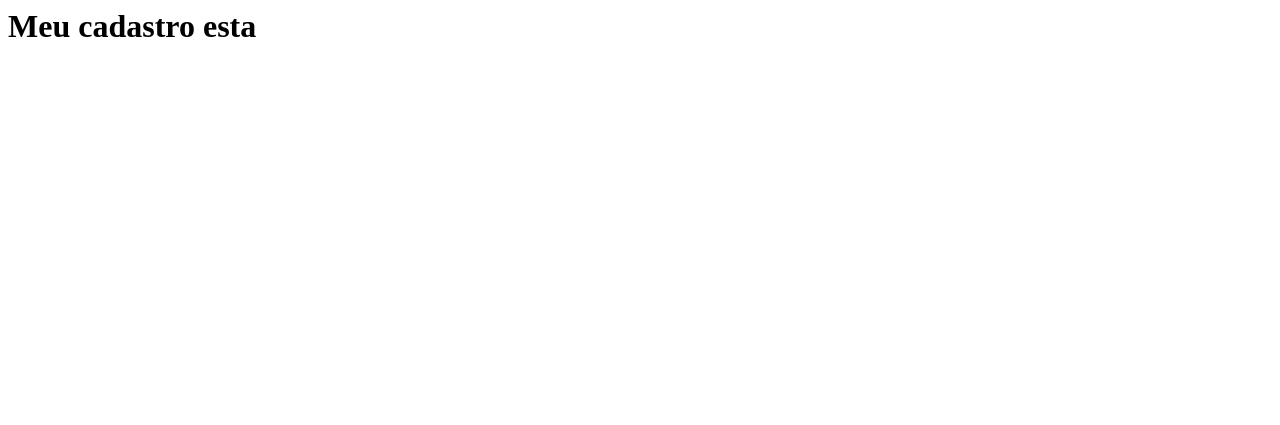
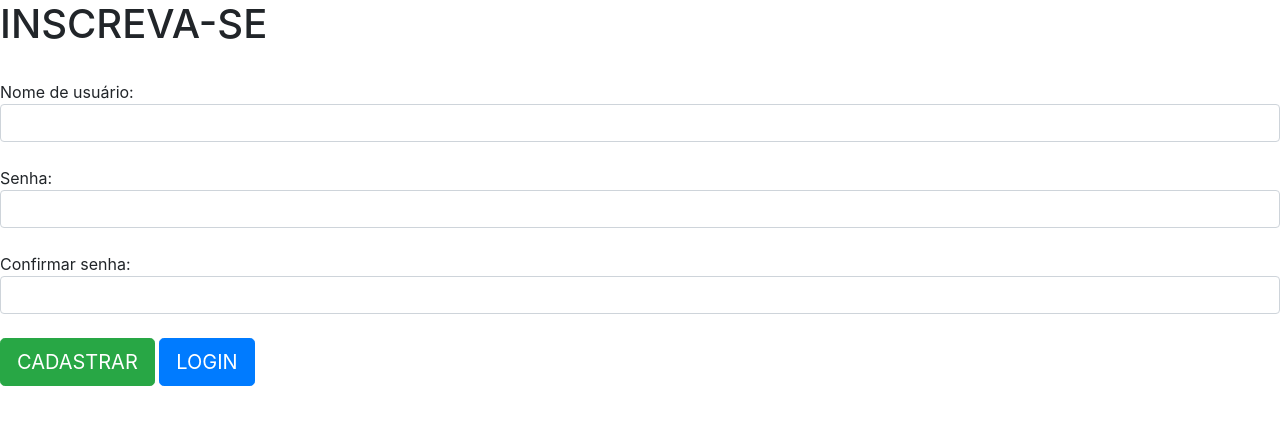
Before and after one commit to d4u0ul/PW3.0, a Django app: page /auth/cadastro/ in a window 1280 px wide. Shown: the top 425 px of the page. Run offline with Django 4.2, Linux system fonts and the light colour scheme.

Commit message:
desenvolvimento de autenticacao/templates/cadastro.html e anotações relativas

```diff
--- a/autenticacao/templates/cadastro.html
+++ b/autenticacao/templates/cadastro.html
@@ -1,8 +1,26 @@
-<head>
-    <h1>
-        Meu cadastro esta
-    </h1>
-</head>
-<body>
+{% extends 'base.html' %}
+{% load static %}
 
-</body>
+{% block 'head' %}
+<link rel="stylesheet" href="{% static 'autenticacao/css/cadastro.css' %}">
+{% endblock %}
+
+{% block 'body' %}
+<div class="box">
+<form>
+<h1 class="titulo font-degrade borda-bottom-degrade">INSCREVA-SE</h1>
+<br>
+<span class="span-descricao">Nome de usuário:</span>
+<input type="text" class="form-control input-cadastro" name="username">
+<br>
+<span class="span-descricao">Senha:</span>
+<input type="password" class="form-control input-cadastro" name="password">
+<br>
+<span class="span-descricao">Confirmar senha:</span>
+<input type="password" class="form-control input-cadastro" name="confirm-password">
+<br>
+<input type="submit" value="CADASTRAR" class="btn btn-success btn-lg">
+<a href="#" class="btn btn-primary btn-lg">LOGIN</a>
+</form>
+</div>
+{% endblock %}
```
Also changed, not shown: 1 other file.
